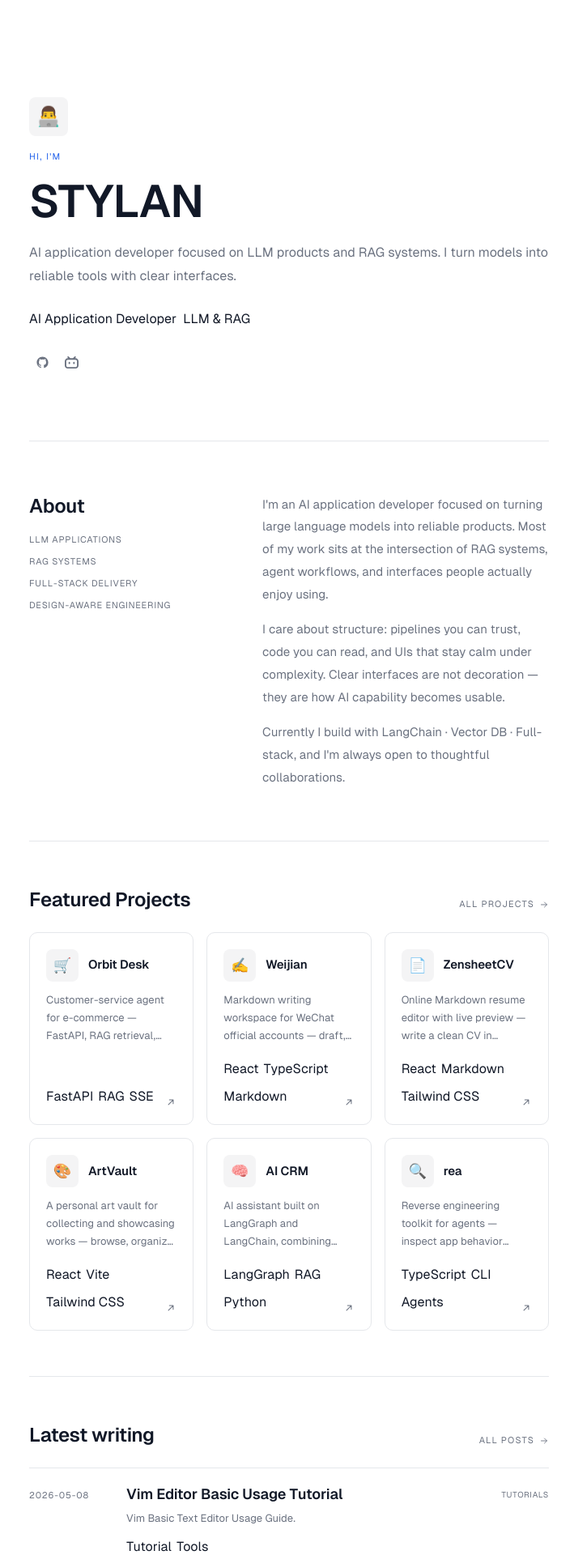
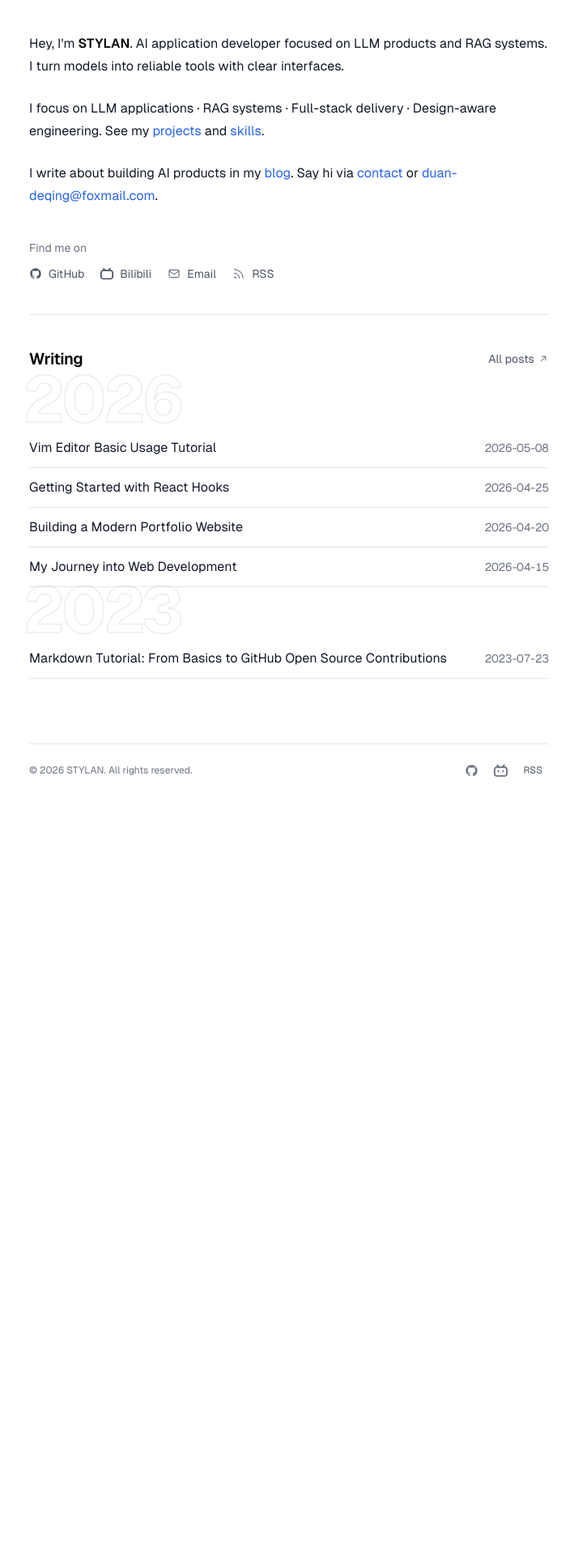
Before and after one commit to duan-deqing/duan-deqing.github.io, a React (Vite) app: page / in a window 1280 px wide. Shown: the part 80-2000 px from the top of the page at 81% size, without its empty margins (283-992 px from the left). After the commit the page ends 1071 px from the top, so only its background shows below. Built offline with nearby package versions, Linux system fonts and the light colour scheme.

Commit message:
feat: 首页改为 antfu 式文本流与年份文章列表

```diff
--- a/src/pages/HomePage.jsx
+++ b/src/pages/HomePage.jsx
@@ -1,117 +1,187 @@
-import { useEffect, useState } from 'react'
+import { useEffect, useMemo, useState } from 'react'
 import { Link } from 'react-router-dom'
+import config from '../content/site.yaml'
 import { useLanguage } from '../hooks/useLanguage'
 import { getAllPosts } from '../utils/markdown'
-import config from '../content/site.yaml'
+import { groupPostsByYear } from '../utils/postGroups'
+import { formatDate } from '../utils/postFormat'
 import PageTitle from '../components/shared/PageTitle'
-import ArrowIcon from '../components/shared/ArrowIcon'
-import Hero from '../components/HomePage/Hero'
-import AboutSection from '../components/HomePage/AboutSection'
-import ProjectGrid from '../components/HomePage/ProjectGrid'
-import PostRow from '../components/HomePage/PostRow'
-import PostRowSkeleton from '../components/HomePage/PostRowSkeleton'
-import SkillsSection from '../components/HomePage/SkillsSection'
-import ContactCta from '../components/HomePage/ContactCta'
+import SiteLink from '../components/site/SiteLink'
+import {
+  ArrowUpRightIcon,
+  BilibiliIcon,
+  GitHubIcon,
+  MailIcon,
+  RssIcon,
+} from '../components/site/icons'
 
-function SectionHead({ title, href, linkLabel, t }) {
+function SocialLink({ href, label, Icon }) {
   return (
-    <div className="mb-6 flex flex-wrap items-end justify-between gap-3">
-      <h2 className="text-2xl font-semibold tracking-[-0.02em] text-ink">{title}</h2>
-      {href ? (
-        <Link
-          to={href}
-          className="inline-flex items-center gap-1.5 font-mono-ui text-[11px] uppercase tracking-[0.1em] text-muted transition-colors hover:text-accent"
+    <SiteLink
+      href={href}
+      className="inline-flex items-center gap-2 text-sm text-muted-strong transition-colors hover:text-ink"
     >
-          {linkLabel}
-          <ArrowIcon direction="right" size={12} />
-        </Link>
-      ) : null}
-    </div>
+      <Icon />
+      {label}
+    </SiteLink>
   )
 }
 
 export default function HomePage() {
   const { lang, t } = useLanguage()
-  const [posts, setPosts] = useState(null)
+  const [posts, setPosts] = useState([])
   const [failed, setFailed] = useState(false)
 
   useEffect(() => {
     let cancelled = false
-    setPosts(null)
-    setFailed(false)
-    ;(async () => {
-      try {
-        const allPosts = await getAllPosts(lang)
-        if (!cancelled) setPosts(allPosts)
-      } catch (error) {
+    getAllPosts(lang)
+      .then((value) => {
+        if (!cancelled) setPosts(value)
+      })
+      .catch((error) => {
+        console.error('[HomePage] Failed to load posts:', error)
         if (!cancelled) setFailed(true)
-        console.error('[HomePage] Failed to load posts:', error)
-      }
-    })()
+      })
     return () => {
       cancelled = true
     }
   }, [lang])
 
-  const projects = (config.projects || []).filter((project) => project.featured !== false)
+  const groups = useMemo(() => groupPostsByYear(posts.slice(0, 5)), [posts])
+  const focus = (config.about?.focus || []).map((item) => t(item))
+  const socials = config.socialLinks || []
+  const email = config.contact?.email
 
   return (
     <>
-      <PageTitle title={config.site?.pageTitle} description={config.site?.description} t={t} lang={lang} />
-      <Hero t={t} />
-      <AboutSection t={t} />
+      <PageTitle
+        title={config.site?.pageTitle}
+        description={config.site?.description}
+        t={t}
+        lang={lang}
+      />
 
-      <section className="border-t border-line py-12 sm:py-14">
-        <SectionHead
-          title={t(config.projectsSection?.title) || t({ en: 'Featured projects', zh: '精选项目' })}
-          href="/projects"
-          linkLabel={t({ en: 'All projects', zh: '全部项目' })}
-          t={t}
+      <div className="slide-enter-content">
+        <p className="mb-6 text-base leading-[1.75]">
+          {t({ en: "Hey, I'm ", zh: '你好，我是 ' })}
+          <strong className="font-semibold text-heading">{t(config.personal.name)}</strong>
+          {t({ en: '. ', zh: '。' })}
+          {t(config.personal.bio)}
+        </p>
+
+        <p className="mb-6 text-base leading-[1.75]">
+          {t({
+            en: (
+              <>
+                I focus on {focus.join(' · ')}. See my{' '}
+                <Link className="link" to="/projects">projects</Link> and{' '}
+                <Link className="link" to="/skills">skills</Link>.
+              </>
+            ),
+            zh: (
+              <>
+                我专注于 {focus.join(' · ')}。查看我的{' '}
+                <Link className="link" to="/projects">项目</Link>与{' '}
+                <Link className="link" to="/skills">技能</Link>。
+              </>
+            ),
+          })}
+        </p>
+
+        <p className="mb-6 text-base leading-[1.75]">
+          {t({
+            en: (
+              <>
+                I write about building AI products in my{' '}
+                <Link className="link" to="/blog">blog</Link>. Say hi via{' '}
+                <Link className="link" to="/contact">contact</Link> or{' '}
+                <a className="link" href={`mailto:${email}`}>{email}</a>.
+              </>
+            ),
+            zh: (
+              <>
+                我在<Link className="link" to="/blog">博客</Link>里记录 AI 产品的构建，
+                欢迎通过<Link className="link" to="/contact">联系页</Link>或{' '}
+                <a className="link" href={`mailto:${email}`}>{email}</a> 找我。
+              </>
+            ),
+          })}
+        </p>
+
+        <div className="mt-10">
+          <p className="mb-3 text-sm text-muted">
+            {t({ en: 'Find me on', zh: '在这些地方找到我' })}
+          </p>
+          <div className="flex flex-wrap gap-x-5 gap-y-2">
+            {socials.map((social) => (
+              <SocialLink
+                key={social.platform}
+                href={social.url}
+                label={social.platform}
+                Icon={social.platform.toLowerCase().includes('github') ? GitHubIcon : BilibiliIcon}
               />
-        <ProjectGrid projects={projects} t={t} />
-      </section>
+            ))}
+            {email ? <SocialLink href={`mailto:${email}`} label="Email" Icon={MailIcon} /> : null}
+            <SocialLink href="/rss.xml" label="RSS" Icon={RssIcon} />
+          </div>
+        </div>
 
-      <section className="border-t border-line py-12 sm:py-14">
-        <SectionHead
-          title={t({ en: 'Latest writing', zh: '最新文章' })}
-          href="/blog"
-          linkLabel={t({ en: 'All posts', zh: '全部文章' })}
-          t={t}
-        />
-        {posts === null && !failed ? (
-          <div className="border-t border-line" aria-hidden>
-            {Array.from({ length: 4 }).map((_, index) => (
-              <PostRowSkeleton key={index} />
-            ))}
+        <hr className="my-10 border-line" />
+
+        <section aria-labelledby="home-writing">
+          <div className="mb-2 flex items-center justify-between gap-4">
+            <h2
+              id="home-writing"
+              className="text-lg font-semibold tracking-tight text-heading md:text-xl"
+            >
+              {t({ en: 'Writing', zh: '写作' })}
+            </h2>
+            <Link
+              to="/blog"
+              className="inline-flex items-center gap-1 text-sm text-muted-strong transition-colors hover:text-ink"
+            >
+              {t({ en: 'All posts', zh: '全部文章' })}
+              <ArrowUpRightIcon size={14} />
+            </Link>
           </div>
-        ) : failed ? (
-          <p className="py-6 font-mono-ui text-xs text-muted">
+
+          {failed ? (
+            <p className="py-6 text-sm text-muted">
               {t({ en: 'Unable to load posts.', zh: '文章加载失败。' })}
             </p>
-        ) : posts?.length === 0 ? (
-          <p className="py-6 font-mono-ui text-xs text-muted">
-            {t({ en: 'No posts yet.', zh: '暂无文章。' })}
+          ) : groups.length === 0 ? (
+            <p className="py-6 text-sm text-muted">
+              {t({ en: 'Nothing here yet.', zh: '暂无文章。' })}
             </p>
           ) : (
-          <div className="border-t border-line">
-            {posts.slice(0, 4).map((post) => (
-              <PostRow key={post.slug} post={post} t={t} />
+            groups.map((group) => (
+              <div key={group.year}>
+                <div className="relative h-16" aria-hidden="true">
+                  <span className="year-mark">{group.year}</span>
+                </div>
+                <ul>
+                  {group.posts.map((post) => (
+                    <li key={post.slug}>
+                      <Link
+                        to={`/blog/${post.slug}`}
+                        className="flex items-baseline justify-between gap-4 border-b border-line py-3 text-base text-ink transition-colors hover:text-accent"
+                      >
+                        <span>{t(post.title)}</span>
+                        <time
+                          dateTime={post.date}
+                          className="shrink-0 text-sm tabular-nums text-muted"
+                        >
+                          {formatDate(post.date, t)}
+                        </time>
+                      </Link>
+                    </li>
                   ))}
+                </ul>
               </div>
+            ))
           )}
         </section>
-
-      <section className="border-t border-line py-12 sm:py-14">
-        <SectionHead
-          title={t({ en: 'Skills & Technologies', zh: '技能与技术' })}
-          href="/skills"
-          linkLabel={t({ en: 'Details', zh: '详情' })}
-          t={t}
-        />
-        <SkillsSection t={t} />
-      </section>
-
-      <ContactCta t={t} />
+      </div>
     </>
   )
 }
--- /dev/null
+++ b/src/utils/postGroups.js
@@ -0,0 +1,10 @@
+export function groupPostsByYear(posts = []) {
+  const groups = []
+  for (const post of posts) {
+    const year = new Date(post.date).getFullYear()
+    const last = groups[groups.length - 1]
+    if (last && last.year === year) last.posts.push(post)
+    else groups.push({ year, posts: [post] })
+  }
+  return groups
+}
```
Also changed, not shown: 1 other file (tests, documents, lock files or other folders). Lines whose indentation alone changed are shown as unchanged.
